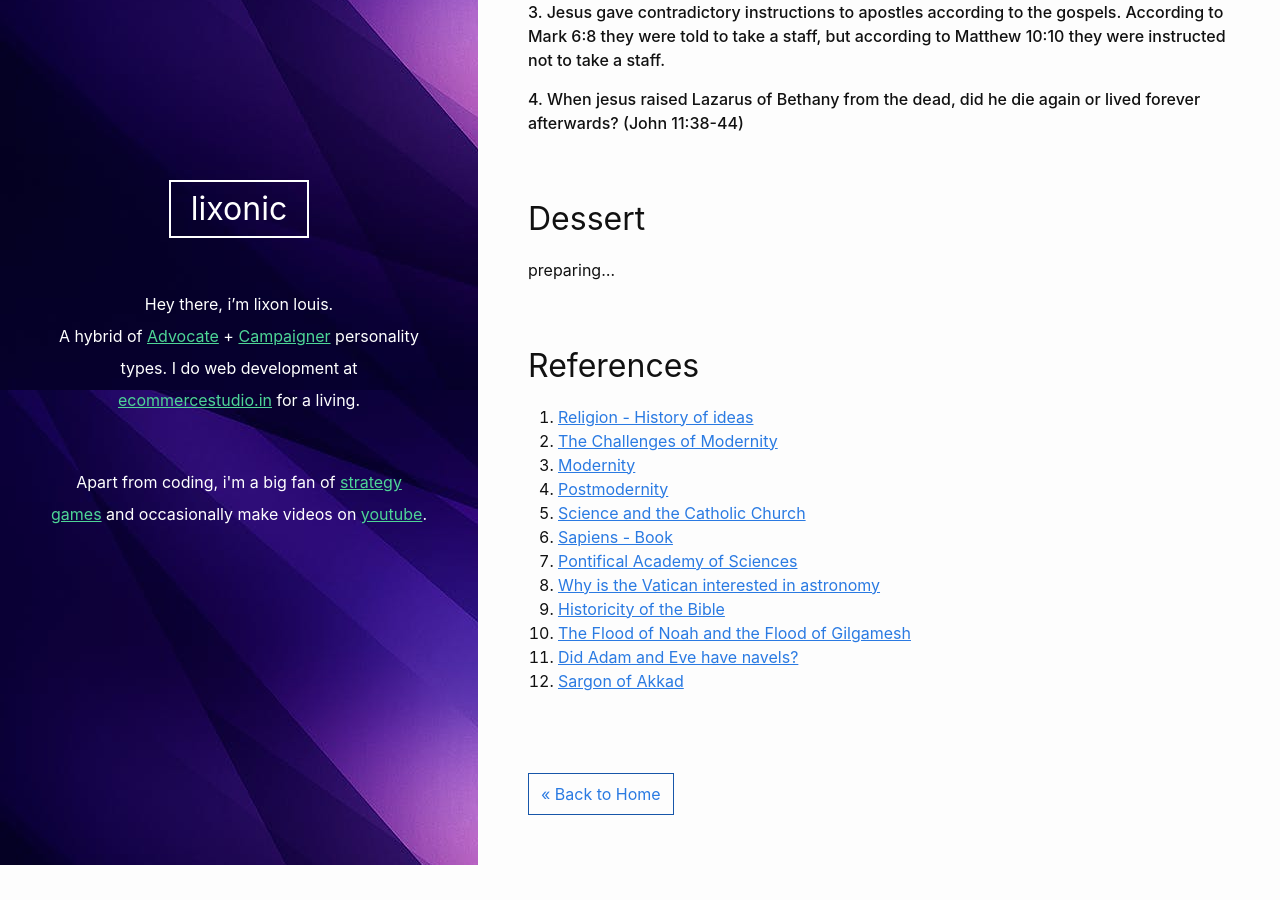
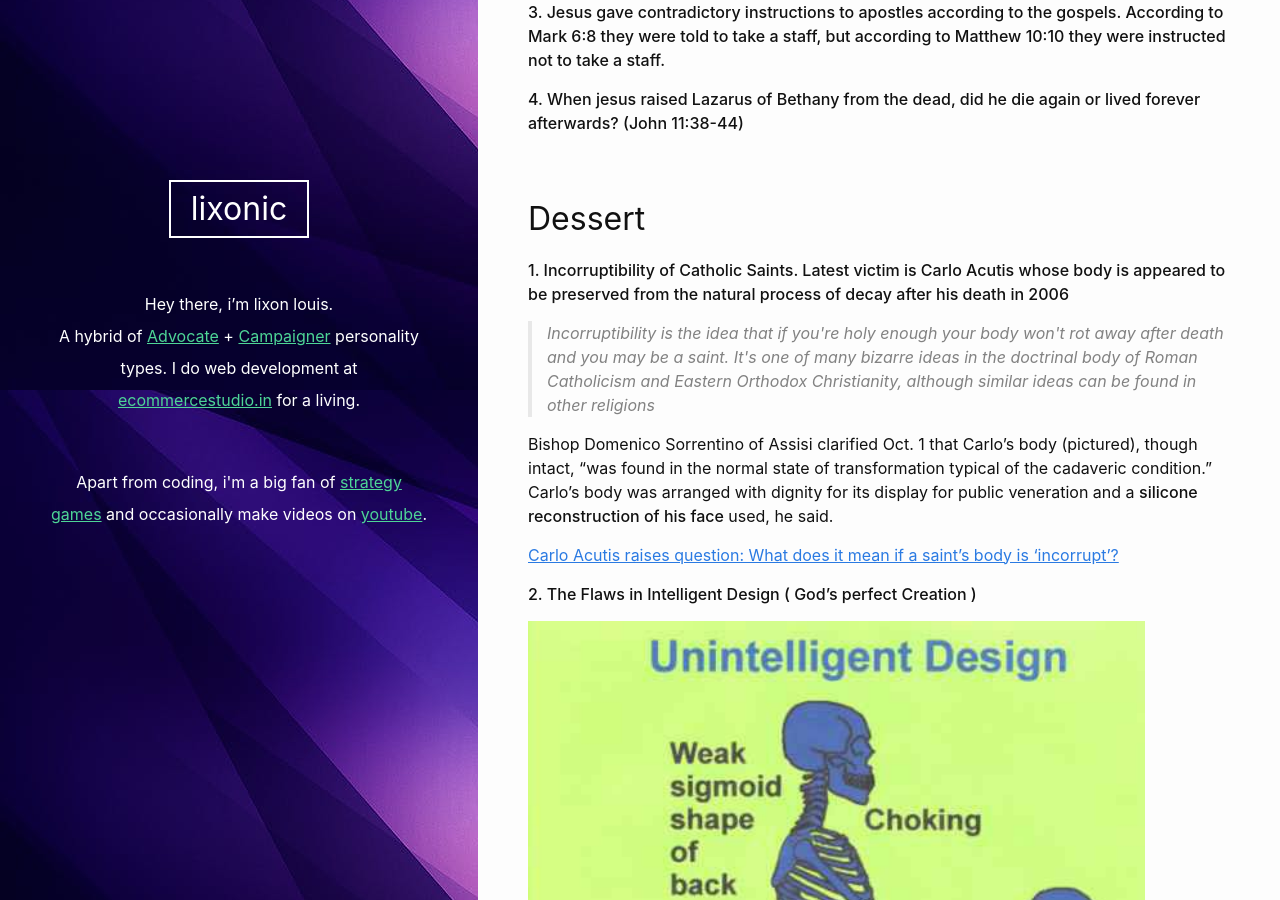
Before and after one commit to lixonic/lixonic, a Jekyll site: the page built from _posts/2020-08-27-tips-for-busting-christian-fundamentalists.md, in a window 1280 px wide and 900 px high, scrolled down 3510 px. Built offline with Jekyll 4.4.1, drawn with Linux system fonts in a browser that asks for light colours; before the commit the page ends 4375 px from its top, so only the background shows below that.

Commit message:
update post

```diff
--- a/_posts/2020-08-27-tips-for-busting-christian-fundamentalists.md
+++ b/_posts/2020-08-27-tips-for-busting-christian-fundamentalists.md
@@ -93,8 +93,19 @@ According to the Luke gospel, Jesus had 41 ancestors since David, according to t
 
 <strong> 4. When jesus raised Lazarus of Bethany from the dead, did he die again or lived forever afterwards? (John 11:38-44)</strong>
 ## Dessert
+<strong> 1. Incorruptibility of Catholic Saints. Latest victim is Carlo Acutis whose body is appeared to be preserved from the natural process of decay after his death in 2006</strong>
+ <blockquote>  Incorruptibility is the idea that if you're holy enough your body won't rot away after death and you may be a saint. It's one of many bizarre ideas in the doctrinal body of Roman Catholicism and Eastern Orthodox Christianity, although similar ideas can be found in other religions</blockquote>
+Bishop Domenico Sorrentino of Assisi clarified Oct. 1 that Carlo’s body (pictured), though intact, “was found in the normal state of transformation typical of the cadaveric condition.” Carlo’s body was arranged with dignity for its display for public veneration and a <strong> silicone reconstruction of his face </strong> used, he said.
 
-preparing...
+[Carlo Acutis raises question: What does it mean if a saint's body is 'incorrupt'?](https://www.catholicnewsagency.com/news/is-that-saint-incorruptible-and-other-questions-about-bodily-miracles-after-death-43090)
+
+<strong> 2. The Flaws in Intelligent Design ( God's perfect Creation )</strong>
+<figure>
+<img src="/assets/images/unintelligent design.png">
+
+ </figure>
+
+
 
 
 ## References
@@ -112,3 +123,4 @@ preparing...
  10. [The Flood of Noah and the Flood of Gilgamesh](https://www.icr.org/article/noah-flood-gilgamesh/)
  11. [Did Adam and Eve have navels?](https://www.theguardian.com/notesandqueries/query/0,,-6189,00.html)
  12. [Sargon of Akkad](https://en.wikipedia.org/wiki/Sargon_of_Akkad)
+ 13. [Incorruptibility](https://en.wikipedia.org/wiki/Incorruptibility)
```
Also changed, not shown: assets/images/unintelligent design.png (added).
